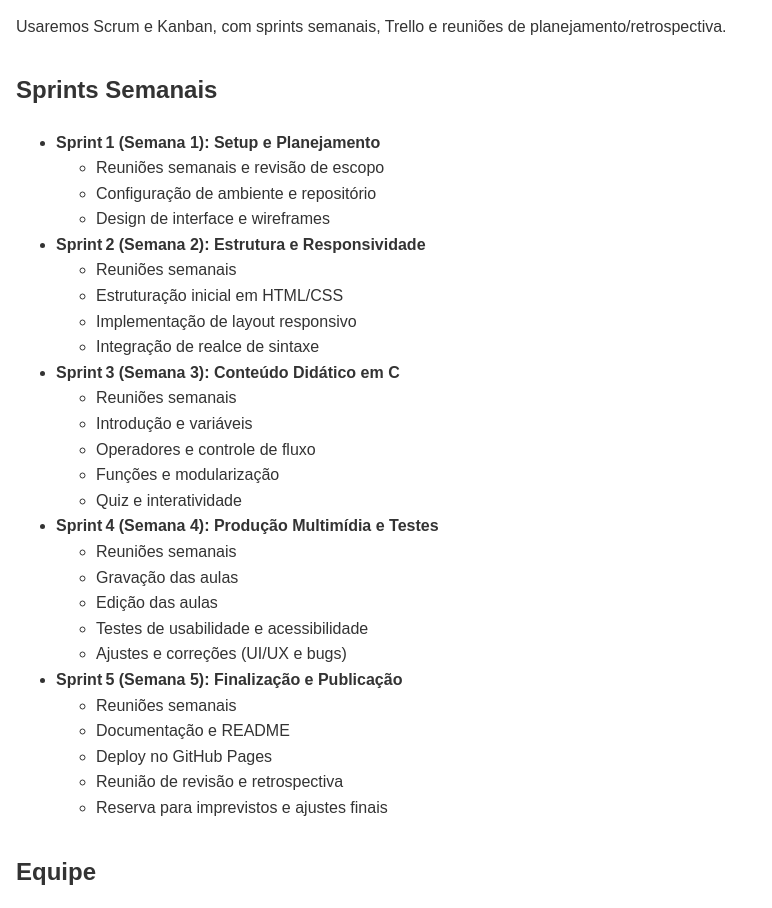
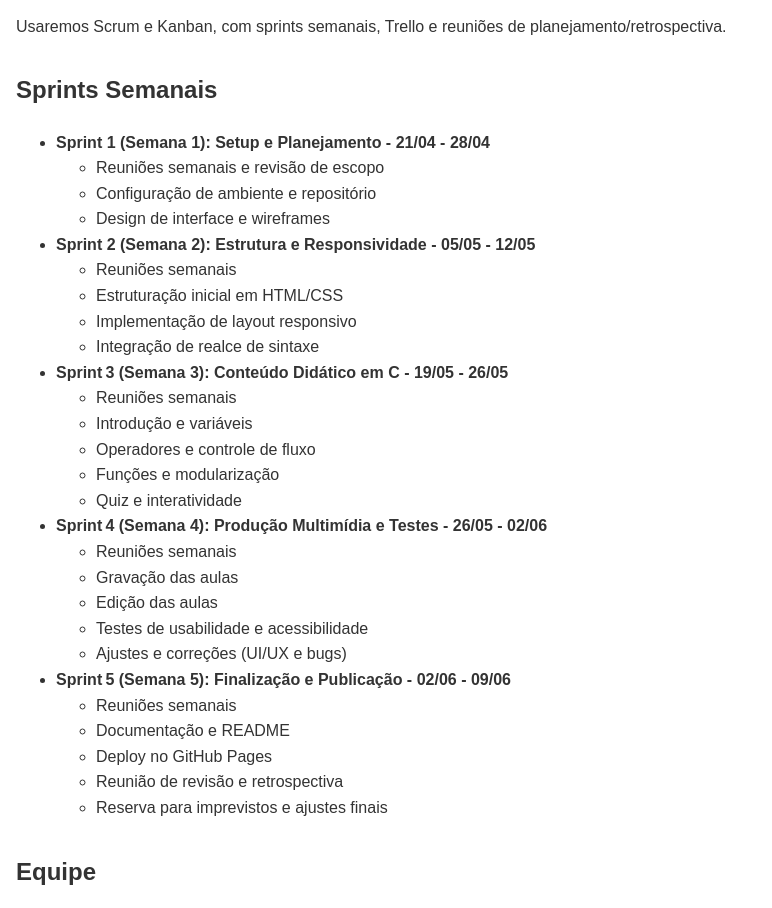
Before and after one commit to MarconLuizz/websiteIntroducaoC, a plain HTML site: page index.html in a window 1280 px wide. Shown: the part 1620-2528 px from the top of the page, without its empty margins (0-772 px from the left). Drawn offline with Linux system fonts and the light colour scheme.

Commit message:
alteração das datas das sprints

```diff
--- a/index.html
+++ b/index.html
@@ -271,7 +271,7 @@
         <h2>Sprints Semanais</h2>
         <ul>
           <li>
-            <strong>Sprint 1 (Semana 1): Setup e Planejamento</strong>
+            <strong>Sprint 1 (Semana 1): Setup e Planejamento - 21/04 - 28/04</strong>
             <ul>
               <li>Reuniões semanais e revisão de escopo</li>
               <li>Configuração de ambiente e repositório</li>
@@ -279,7 +279,7 @@
             </ul>
           </li>
           <li>
-            <strong>Sprint 2 (Semana 2): Estrutura e Responsividade</strong>
+            <strong>Sprint 2 (Semana 2): Estrutura e Responsividade - 05/05 - 12/05</strong>
             <ul>
               <li>Reuniões semanais</li>
               <li>Estruturação inicial em HTML/CSS</li>
@@ -288,7 +288,7 @@
             </ul>
           </li>
           <li>
-            <strong>Sprint 3 (Semana 3): Conteúdo Didático em C</strong>
+            <strong>Sprint 3 (Semana 3): Conteúdo Didático em C - 19/05 - 26/05</strong>
             <ul>
               <li>Reuniões semanais</li>
               <li>Introdução e variáveis</li>
@@ -298,7 +298,7 @@
             </ul>
           </li>
           <li>
-            <strong>Sprint 4 (Semana 4): Produção Multimídia e Testes</strong>
+            <strong>Sprint 4 (Semana 4): Produção Multimídia e Testes - 26/05 - 02/06</strong>
             <ul>
               <li>Reuniões semanais</li>
               <li>Gravação das aulas</li>
@@ -308,7 +308,7 @@
             </ul>
           </li>
           <li>
-            <strong>Sprint 5 (Semana 5): Finalização e Publicação</strong>
+            <strong>Sprint 5 (Semana 5): Finalização e Publicação - 02/06 - 09/06</strong>
             <ul>
               <li>Reuniões semanais</li>
               <li>Documentação e README</li>
```
